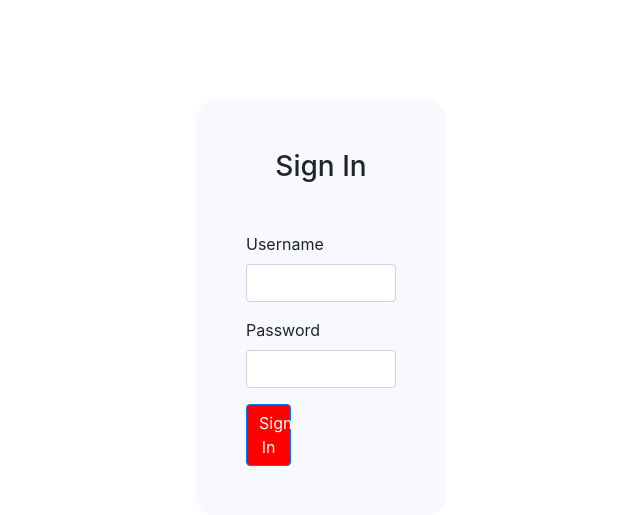
After one commit to tbott4/helloWorldd, a Flask app: page /practice1 in a window 1280 px wide. The commit adds this page. Shown: the top 515 px of the page, without its empty margins (319-959 px from the left). Run offline with Flask 3, Linux system fonts and the light colour scheme.

Commit message:
Added a practice sign-in page for the project, added some styling that applies to sign in sheet.

```diff
--- a/app.py
+++ b/app.py
@@ -20,5 +20,9 @@ def about():
 def aboutcss():
     return render_template('about-css.html')
 
+@app.route('/practice1')
+def practice1():
+    return render_template('practice1.html')
+
 if __name__ == '__main__':
     app.run()
--- a/static/css/style.css
+++ b/static/css/style.css
@@ -29,3 +29,19 @@ img.logo {
     height: 100px;
     weight: 100px;
 }
+
+/* PRACTICE SIGN IN */
+form {
+    width: 20%;
+    background-color: ghostwhite;
+    padding: 50px;
+    border-radius: 20px;
+    margin-top: 100px;
+}
+
+.btn-primary {
+    width: 30%;
+    color: white;
+    background-color: red;
+    margin: auto;
+}
--- /dev/null
+++ b/templates/practice1.html
@@ -0,0 +1,31 @@
+<!doctype html>
+<html lang="en">
+  <head>
+    <!-- Required meta tags -->
+    <meta charset="utf-8">
+    <meta name="viewport" content="width=device-width, initial-scale=1, shrink-to-fit=no">
+
+    <!-- Bootstrap CSS -->
+    <link rel="stylesheet" href="https://cdn.jsdelivr.net/npm/bootstrap@4.4.1/dist/css/bootstrap.min.css" integrity="sha384-Vkoo8x4CGsO3+Hhxv8T/Q5PaXtkKtu6ug5TOeNV6gBiFeWPGFN9MuhOf23Q9Ifjh" crossorigin="anonymous">
+    <link href="/static/css/style.css" rel="stylesheet">
+
+    <title>Sign In Page</title>
+  </head>
+  <body>
+    <div class="container-fluid">
+        <form class="mx-auto">
+            <h3 class ="text-lg-center">Sign In</h3>
+            <div class="mb-3 mt-5">
+                <label for="exampleInputEmail1" class="form-label">Username</label>
+                <input type="email" class="form-control" id="exampleInputEmail1" aria-describedby="emailHelp">
+            </div>
+            <div class="mb-3">
+                <label for="exampleInputPassword1" class="form-label">Password</label>
+                <input type="password" class="form-control" id="exampleInputPassword1">
+            </div>
+            <button type="submit" class="btn btn-primary">Sign In</button>
+            </form>
+    </div>
+
+  </body>
+</html>
```
